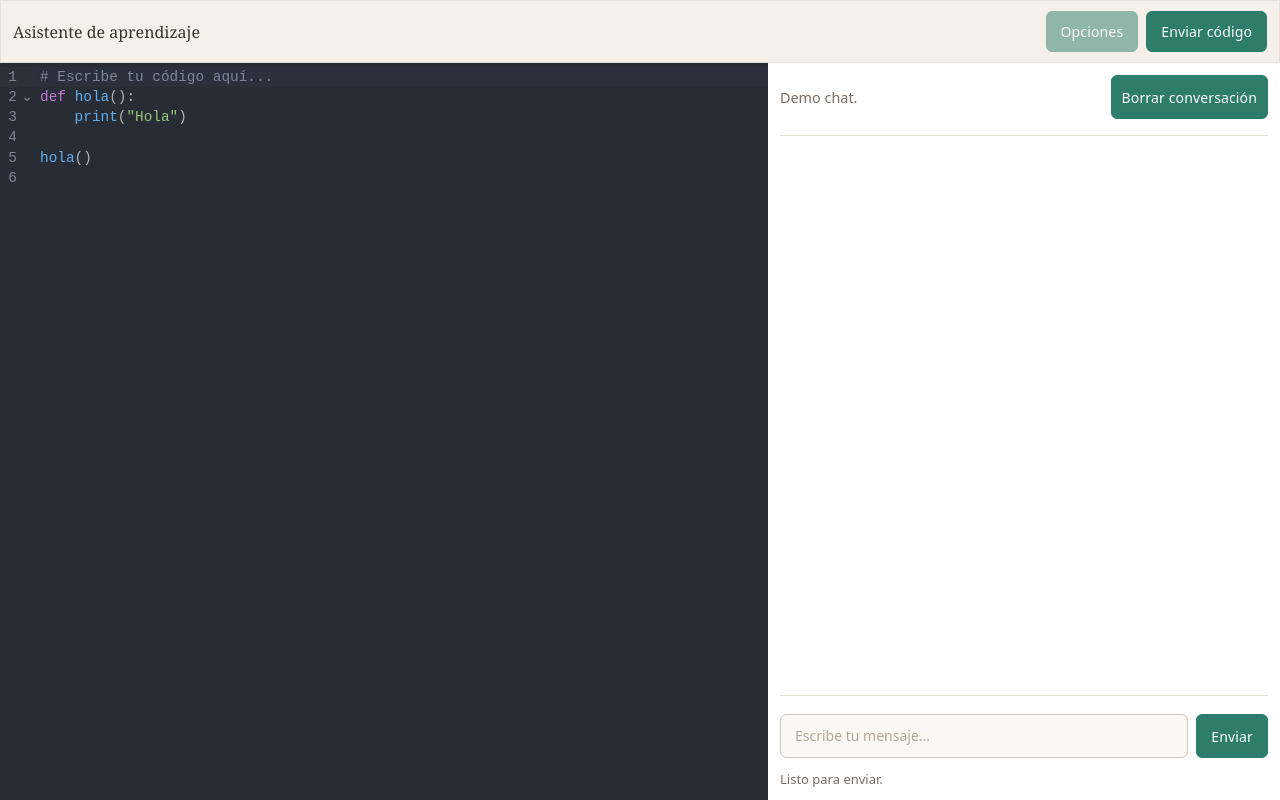
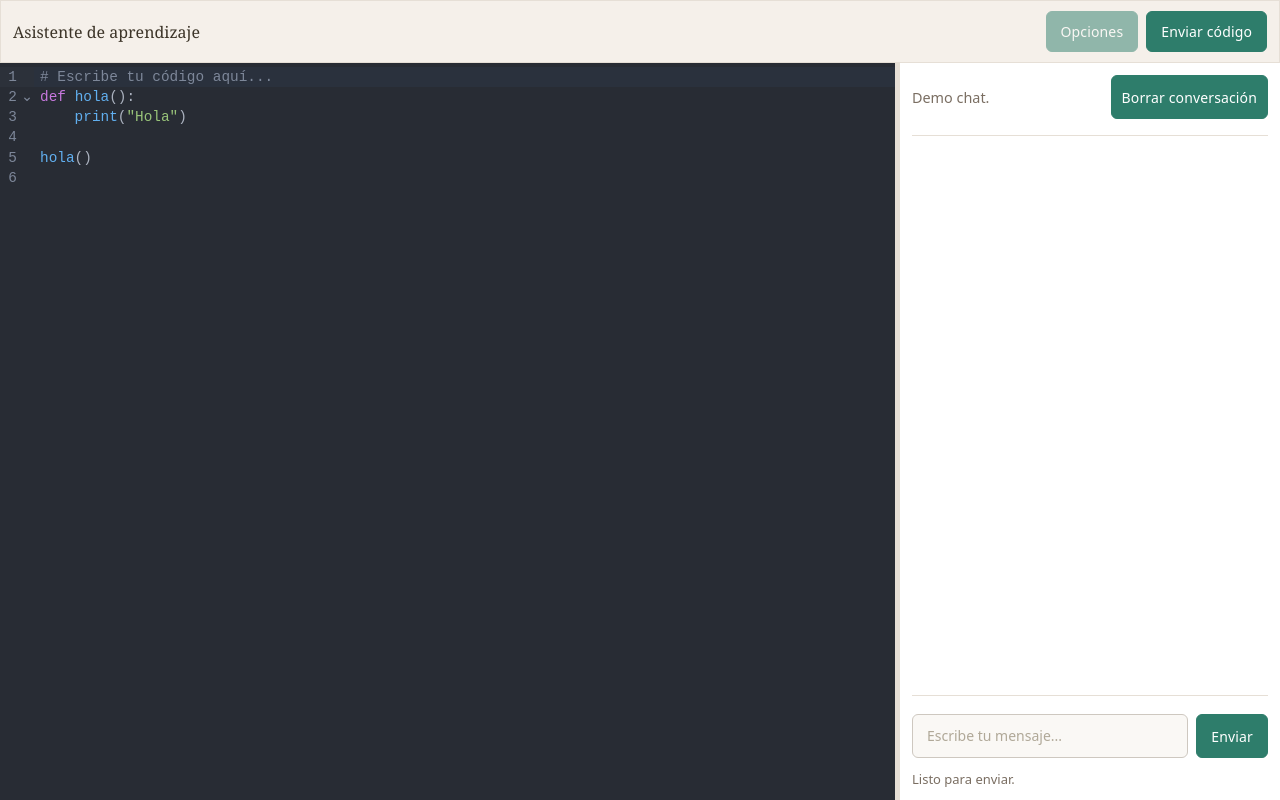
Before and after one commit to Mario-Grc/proyecto-tfg, a React (Vite) app: page / in a window 1280 px wide. Built offline with nearby package versions, Linux system fonts and the light colour scheme.

Commit message:
feat(App): implementar resize para el chat

```diff
--- a/src/App.css
+++ b/src/App.css
@@ -36,8 +36,7 @@
    Layout principal
    ============================ */
 .app-layout {
-  display: grid;
-  grid-template-columns: 1fr 40%;
+  display: flex;
   overflow: hidden;
 }
 
@@ -45,6 +44,8 @@
    Panel del editor
    ============================ */
 .editor-panel {
+  flex: 1;
+  min-width: 0;
   display: flex;
   flex-direction: column;
   overflow: hidden;
@@ -58,6 +59,28 @@
 
 .code-editor .cm-editor {
   height: 100%;
+}
+
+/* ============================
+   Handle de redimensionado
+   ============================ */
+.resize-handle {
+  width: 5px;
+  flex-shrink: 0;
+  background: var(--color-border-soft);
+  cursor: col-resize;
+  transition: background 0.15s;
+  position: relative;
+}
+
+.resize-handle::after {
+  content: '';
+  position: absolute;
+  inset: 0 -4px;
+}
+
+.resize-handle:hover {
+  background: var(--color-bg-accent);
 }
 
 /* ============================
--- a/src/App.tsx
+++ b/src/App.tsx
@@ -1,4 +1,4 @@
-import { useState, useRef, useCallback, useEffect } from "react";
+import { useState, useRef, useCallback, useEffect, useLayoutEffect } from "react";
 import ChatWindow from "./components/ChatWindow";
 import ChatInput from "./components/ChatInput";
 import CodeEditor from "./components/CodeEditor";
@@ -28,6 +28,41 @@ function App() {
     const [messages, setMessages] = useState<Message[]>(() => loadFromStorage<Message[]>("chat_messages", []));
     const [status, setStatus] = useState("Listo para enviar.");
     const [loading, setLoading] = useState(false);
+
+    const [chatWidth, setChatWidth] = useState<number>(() => {
+        const saved = localStorage.getItem("chat_panel_width");
+        return saved ? Number(saved) : 380;
+    });
+    const isDragging = useRef(false);
+    const dragStartX = useRef(0);
+    const dragStartWidth = useRef(0);
+
+    const handleResizeMouseDown = useCallback((e: React.MouseEvent) => {
+        isDragging.current = true;
+        dragStartX.current = e.clientX;
+        dragStartWidth.current = chatWidth;
+        e.preventDefault();
+    }, [chatWidth]);
+
+    useEffect(() => {
+        const onMouseMove = (e: MouseEvent) => {
+            if (!isDragging.current) return;
+            const delta = dragStartX.current - e.clientX;
+            const newWidth = Math.max(220, Math.min(dragStartWidth.current + delta, window.innerWidth - 300));
+            setChatWidth(newWidth);
+        };
+        const onMouseUp = () => { isDragging.current = false; };
+        document.addEventListener("mousemove", onMouseMove);
+        document.addEventListener("mouseup", onMouseUp);
+        return () => {
+            document.removeEventListener("mousemove", onMouseMove);
+            document.removeEventListener("mouseup", onMouseUp);
+        };
+    }, []);
+
+    useLayoutEffect(() => {
+        localStorage.setItem("chat_panel_width", String(chatWidth));
+    }, [chatWidth]);
 
     const editorViewRef = useRef<EditorView | null>(null);
     const conversationRef = useRef<ConversationMessage[]>(
@@ -136,7 +171,13 @@ function App() {
                     <CodeEditor onEditorReady={handleEditorReady} />
                 </section>
 
-                <aside className="chat-panel">
+                <div
+                    className="resize-handle"
+                    onMouseDown={handleResizeMouseDown}
+                    title="Arrastra para redimensionar"
+                />
+
+                <aside className="chat-panel" style={{ width: chatWidth, flexShrink: 0 }}>
                     <header className="chat-header">
                         <p className="chat-subtitle">Demo chat.</p>
                         <button type="button" className="clear-btn" onClick={handleClearConversation}>Borrar conversación</button>
```
